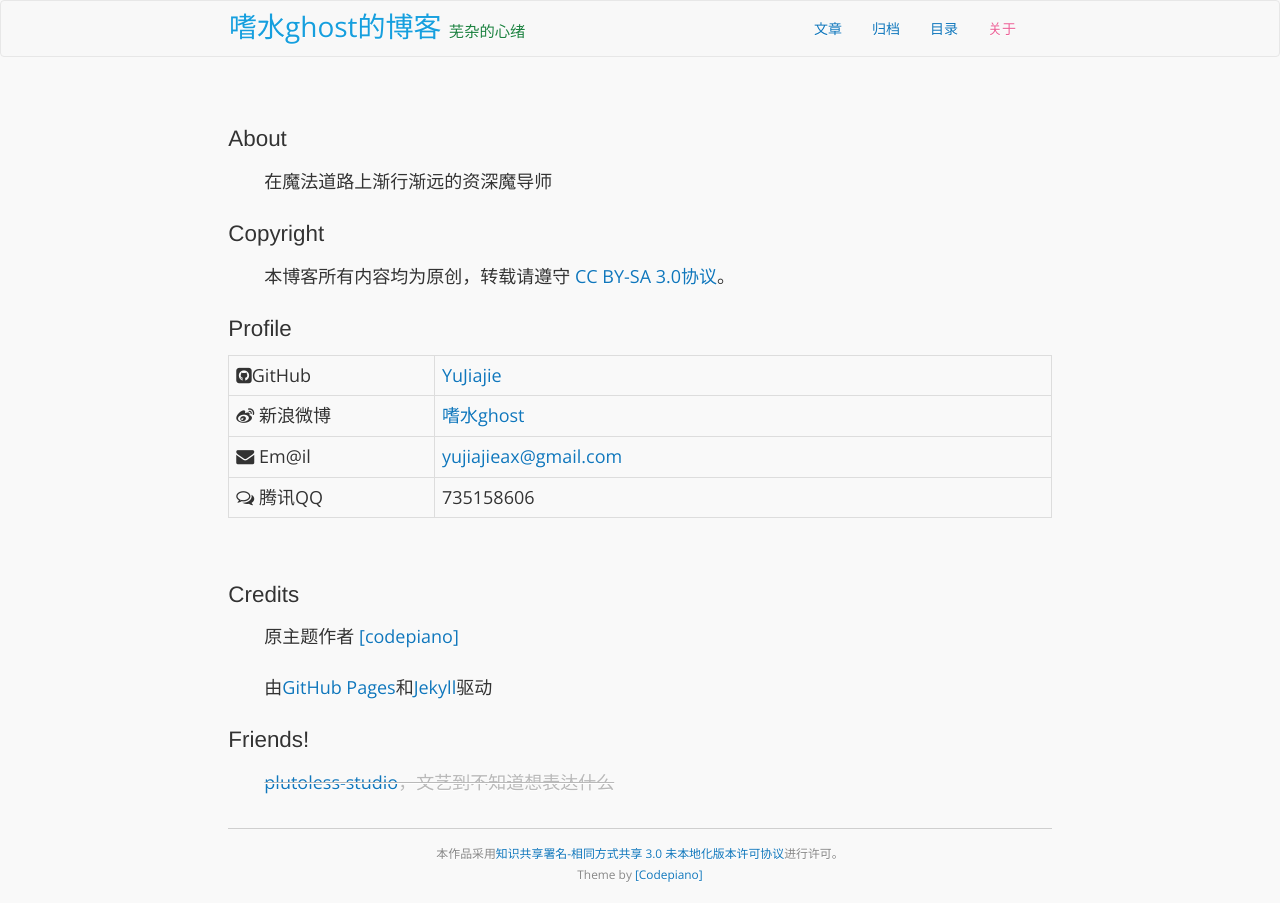
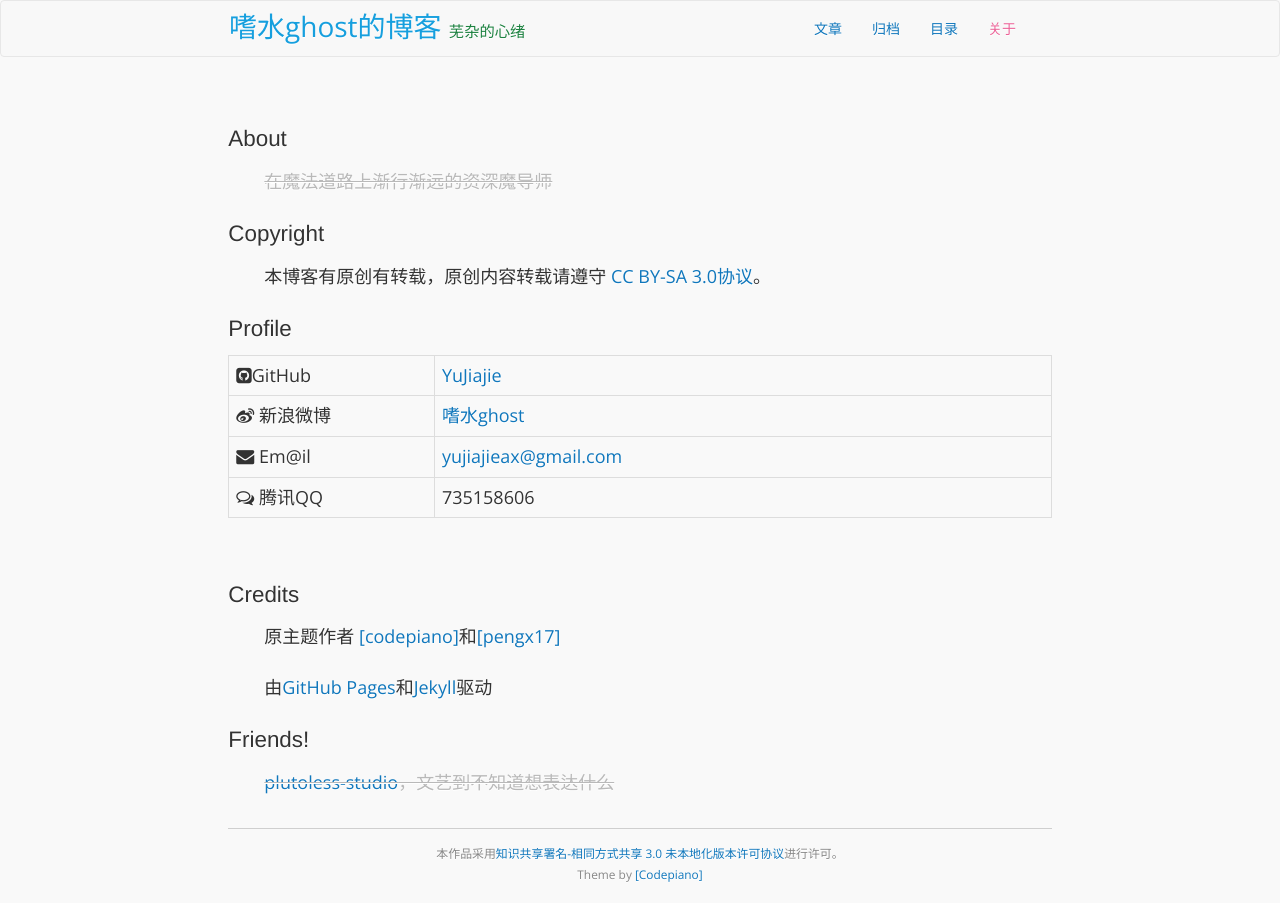
Before and after one commit to YuJiajie/YuJiajie.github.io, a Jekyll site: the page built from about.html, in a window 1280 px wide. Built offline with Jekyll 4.4.1, drawn with Linux system fonts in a browser that asks for light colours; nearby versions of some CDN libraries; Markdown is read by kramdown in place of the engine named in the settings; comment, search, counter and statistics services are not loaded.

Commit message:
update about.html

```diff
--- a/about.html
+++ b/about.html
@@ -11,13 +11,13 @@ index: 4
     About
   </h2>
   <p class="about">
-    在魔法道路上渐行渐远的资深魔导师
+  <del>在魔法道路上渐行渐远的资深魔导师</del>
   </p>
   <h2>
     Copyright
   </h2>
   <p class="about">
-    本博客所有内容均为原创，转载请遵守
+    本博客有原创有转载，原创内容转载请遵守
     <a href="http://creativecommons.org/licenses/by-sa/3.0/deed.zh">CC BY-SA 3.0协议</a>。
   </p>
   <h2>
@@ -48,7 +48,7 @@ index: 4
     Credits
   </h2>
   <p class="about">
-	原主题作者 <a href="http://codepiano.github.io/about.html">[codepiano]</a>
+  原主题作者 <a href="http://codepiano.github.io/about.html">[codepiano]</a>和<a href="https://github.com/pengx17/pengx17.github.io">[pengx17]</a>
   </p>
   <p class="about">
     由<a href="http://pages.github.com/">GitHub Pages</a>和<a href="http://jekyllrb.com/">Jekyll</a>驱动
```
